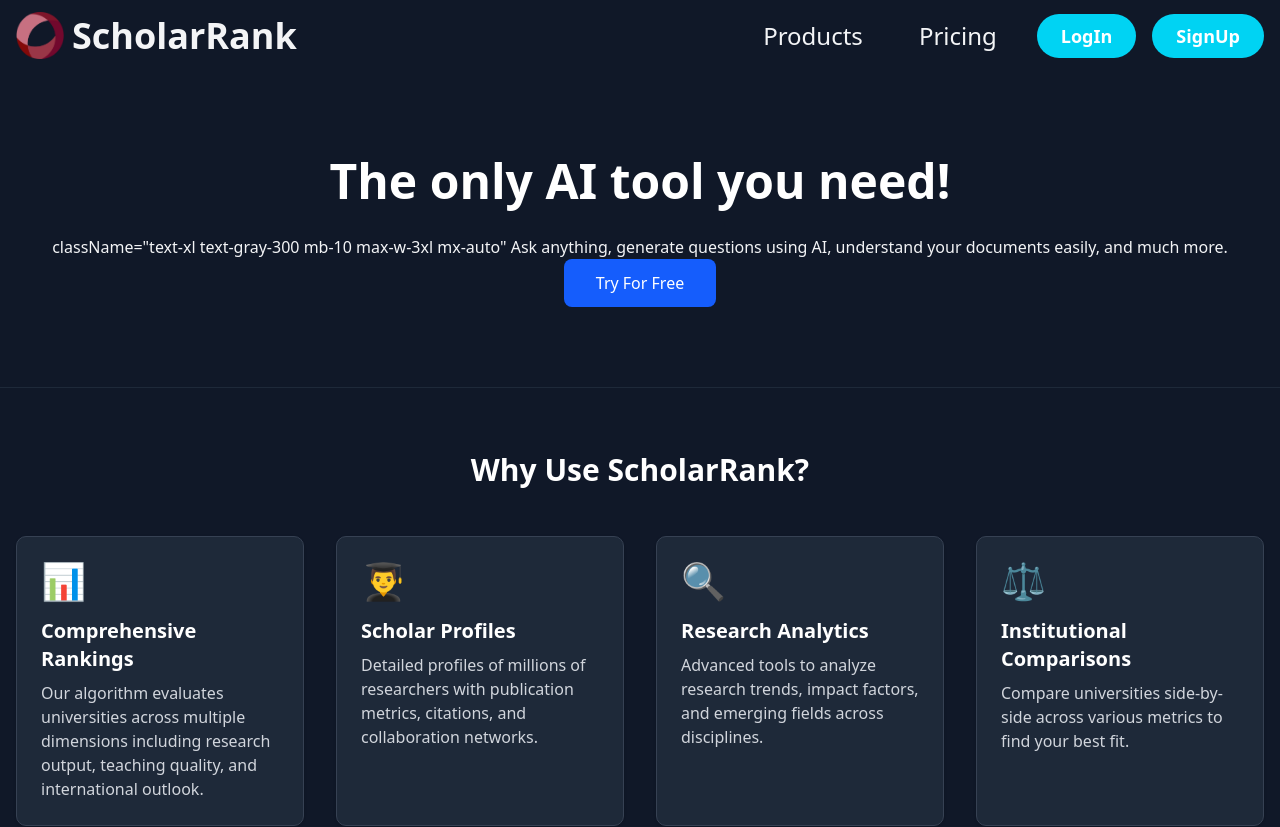
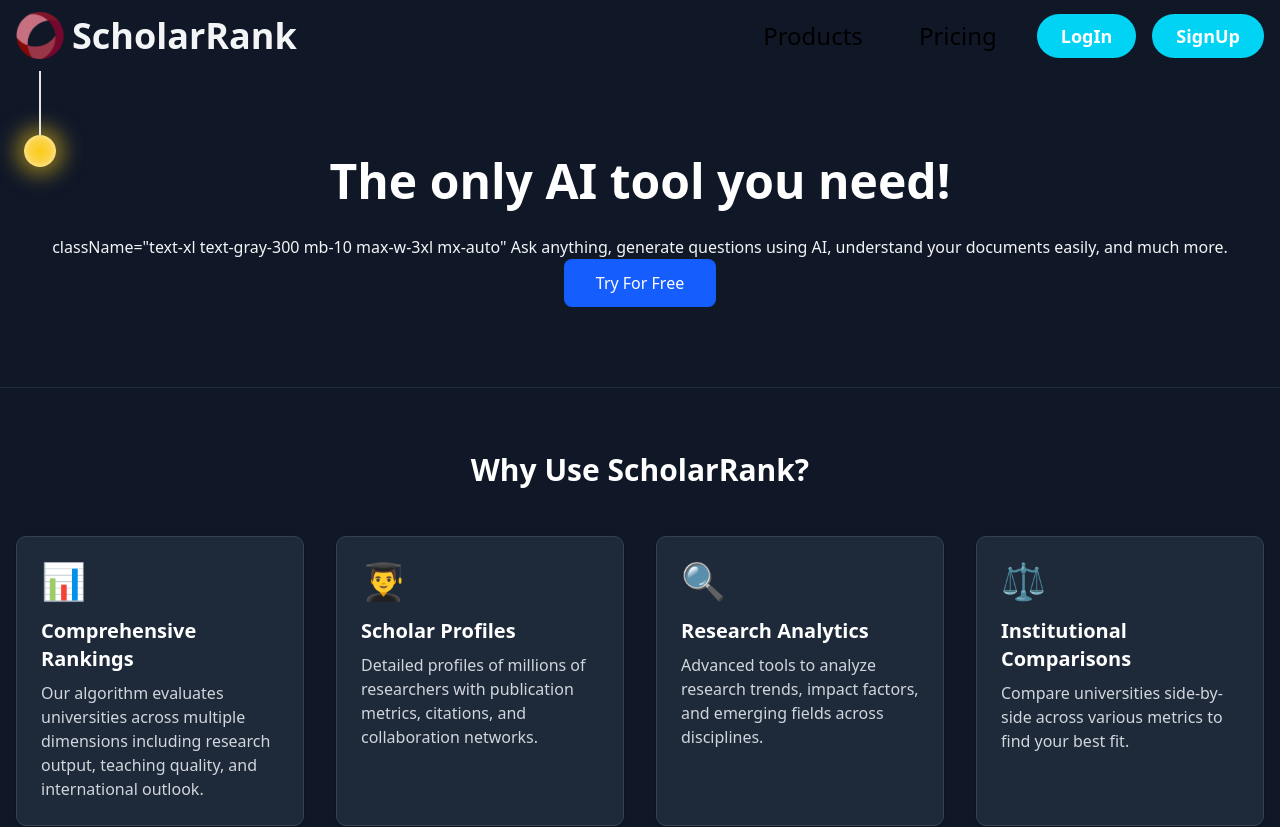
Before and after one commit to jithendra259/ai_platform, a Next.js app in the folder aiclone/: page / in a window 1280 px wide. Shown: the top 827 px of the page. Built offline with nearby package versions, Linux system fonts and the light colour scheme.

Commit message:
cursor-pointer changes

```diff
--- a/aiclone/src/components/header-actions.tsx
+++ b/aiclone/src/components/header-actions.tsx
@@ -28,8 +28,6 @@
             <Image src="/logo-sm.png" alt="logo" width={48} height={48} className="object-cover" />
             <h2 className="text-3xl sm:text-4xl font-bold">ScholarRank</h2>
           </div>
-
-
         </Link>
 
 
@@ -64,9 +62,12 @@
               if (isMobile) setProductOpen(!productOpen);
             }}>
             <span className="relative text-xl sm:text-2xl cursor-pointer px-4 py-1 transition-all duration-300 group overflow-hidden">
-              <span className="absolute inset-0  scale-x-0 group-hover:scale-x-100 transition-transform duration-500 origin-left rounded-lg z-0"></span>
-              <span className="relative z-10 dark:group-hover:text-white group-hover:font-semibold">Products</span>
+              <span className="absolute inset-0 scale-x-0 group-hover:scale-x-100 transition-transform duration-300 origin-left rounded-lg "></span>
+              <span className="relative z-10 text-black dark:text-white group-hover:text-black dark:group-hover:text-white group-hover:font-semibold">
+                Products
+              </span>
             </span>
+
 
             <div
               className={`absolute left-1/2 -translate-x-1/2 mt-2 w-72 bg-white text-black shadow-lg rounded-lg p-4 z-50
@@ -133,13 +134,15 @@
           {/* Pricing */}
           <Link href="/price">
             <span className="relative text-xl sm:text-2xl cursor-pointer px-4 py-1 transition-all duration-300 group overflow-hidden">
-              <span className="absolute inset-0  scale-x-0 group-hover:scale-x-100 transition-transform duration-500 origin-left rounded-lg z-0"></span>
-              <span className="relative z-10 dark:group-hover:text-white group-hover:font-semibold">Pricing</span>
+              <span className="absolute inset-0 scale-x-0 group-hover:scale-x-100 transition-transform duration-300 origin-left rounded-lg "></span>
+              <span className="relative z-10 text-black dark:text-white group-hover:text-black dark:group-hover:text-white group-hover:font-semibold">
+                Pricing
+              </span>
             </span>
           </Link>
 
           {/* Login & Signup Buttons */}
-          <div className="flex gap-4 ">
+          <div className="flex gap-4">
             <Link href="/login">
               <button className="relative overflow-hidden cursor-pointer rounded-full px-6 py-2 text-white dark:text-black dark:bg-white text-lg font-semibold bg-cyan-400 group transition-all duration-300 transform hover:scale-105 hover:bg-gradient-to-r hover:from-blue-600 hover:to-cyan-500">
                 <span className="relative z-10 group-hover:font-semibold">LogIn</span>
@@ -151,13 +154,9 @@
               </button>
             </Link>
           </div>
-
-
-
-
         </div>
       </header>
-      <div className="absolute left-0 right-0 mx-auto max-w-[96rem] md:block hidden">
+      <div className="absolute left-0 right-0 mx-auto max-w-[96rem] z-1 md:block hidden cursor-pointer">
         <LightPullThemeSwitcher />
       </div>
 
```
